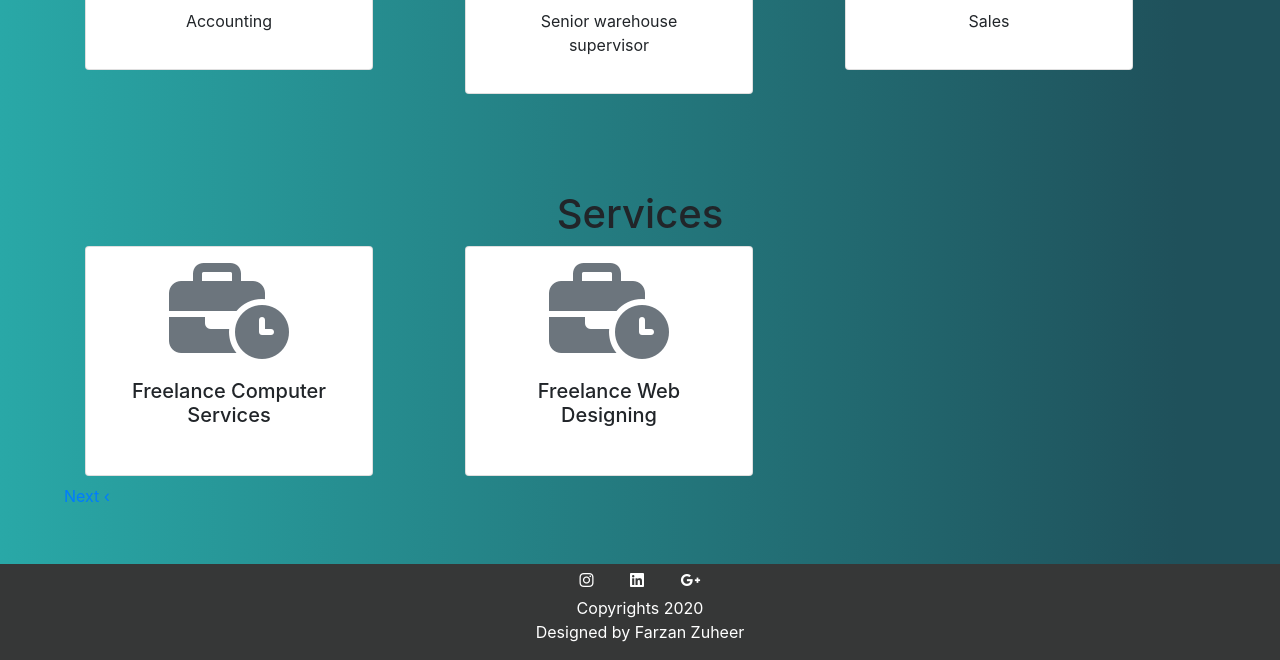
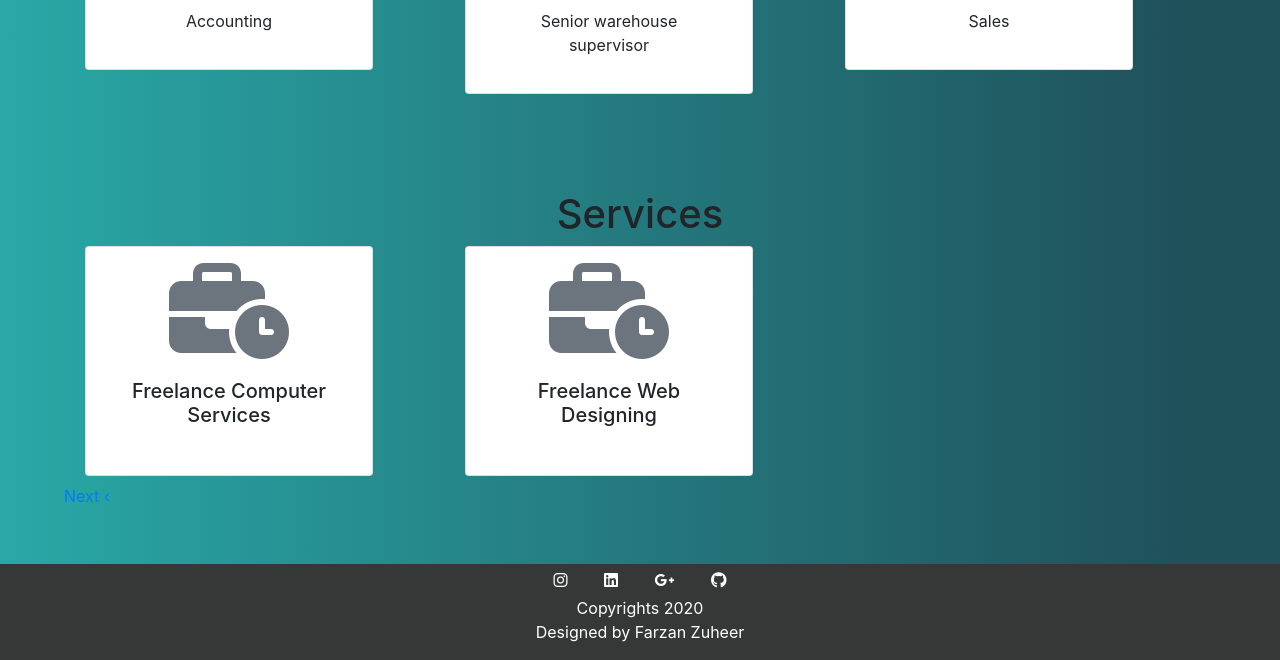
Before and after one commit to farzanmoscow/staticwebsite, a plain HTML site: page index.html in a window 1280 px wide. Shown: the part 725-1385 px from the top of the page. Drawn offline with nearby package versions, Linux system fonts and the light colour scheme.

Commit message:
added github link

```diff
--- a/index.html
+++ b/index.html
@@ -172,9 +172,10 @@ a:hover {
       <div class="container">
         <div class="row">
           <div class="col-md-12 text-center text-white">
-            <a href="https://www.instagram.com/" class="fab fa-instagram text-white"></a>
+            <a href="https://www.instagram.com/"class="fab fa-instagram text-white"></a>
             <a href="https://www.linkedin.com/feed/"class="fab fa-linkedin text-white"></a>
             <a href="https://myaccount.google.com/" class="fab fa-google-plus-g text-white"></a>
+            <a href="https://github.com/farzanmoscow" class="fab fa-github text-white"></a>
 
             <p>Copyrights 2020<br>Designed by Farzan Zuheer</p>
 
```
